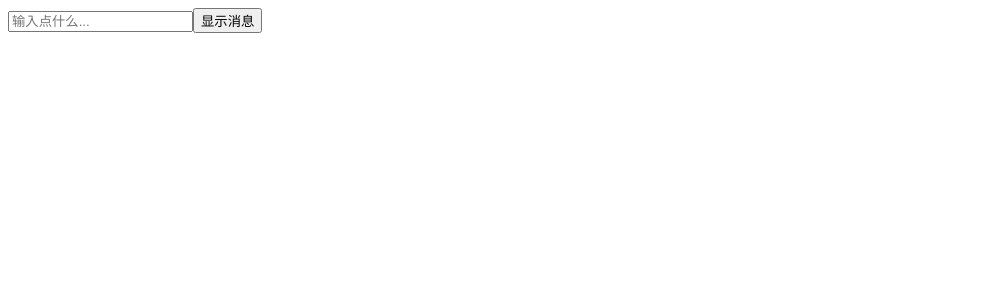
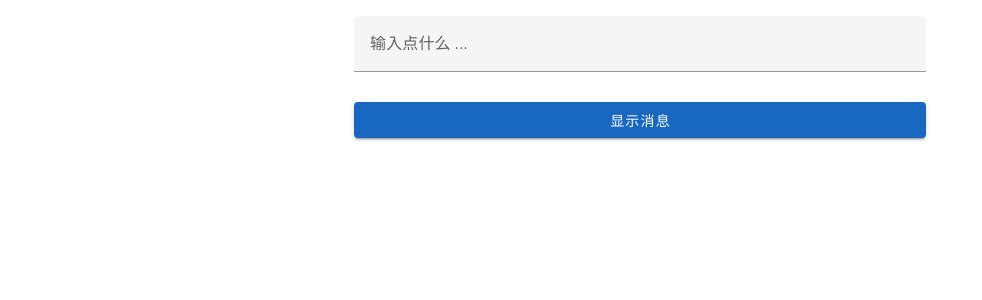
Before and after one commit to mooncat126/vue3-playwrite, a Vue app in the folder vue3-playwright-demo/: page / in a window 1280 px wide. Shown: the top 300 px of the page, without its empty margins (0-982 px from the left). Built offline with nearby package versions, Linux system fonts and the light colour scheme.

Commit message:
feature: install vuetify ui and rewrite components

```diff
--- a/vue3-playwright-demo/package.json
+++ b/vue3-playwright-demo/package.json
@@ -10,10 +10,12 @@
     "lint": "vue-cli-service lint"
   },
   "dependencies": {
+    "@mdi/font": "^7.4.47",
     "axios": "^1.7.9",
     "core-js": "^3.8.3",
     "vue": "^3.2.13",
-    "vue-router": "^4.5.0"
+    "vue-router": "^4.5.0",
+    "vuetify": "^3.7.11"
   },
   "devDependencies": {
     "@babel/core": "^7.12.16",
--- a/vue3-playwright-demo/src/components/HelloWorld.vue
+++ b/vue3-playwright-demo/src/components/HelloWorld.vue
@@ -1,17 +1,40 @@
 <template>
-  <div>
-    <input type="text" v-model="message" placeholder="输入点什么..." />
-    <button @click="showMessage">显示消息</button>
-    <p v-if="displayedMessage">消息：{{ displayedMessage }}</p>
-  </div>
+  <v-container>
+    <v-row justify="center">
+      <v-col cols="12" md="6">
+        <!-- 输入框 -->
+        <v-text-field
+          v-model="message"
+          label="输入点什么 ..."
+          outlined
+          clearable
+        ></v-text-field>
+
+        <!-- 按钮 -->
+        <v-btn
+          color="primary"
+          class="mt-2"
+          block
+          @click="showMessage"
+        >
+          显示消息
+        </v-btn>
+
+        <!-- 显示消息 -->
+        <v-alert v-if="displayedMessage" type="info" class="mt-3">
+          消息：{{ displayedMessage }}
+        </v-alert>
+      </v-col>
+    </v-row>
+  </v-container>
 </template>
 
 <script setup>
-import { ref } from 'vue';
+import { ref } from "vue";
 
 // 定义响应式变量
-const message = ref('');
-const displayedMessage = ref('');
+const message = ref("");
+const displayedMessage = ref("");
 
 // 定义方法
 const showMessage = () => {
--- a/vue3-playwright-demo/src/components/UserProfile.vue
+++ b/vue3-playwright-demo/src/components/UserProfile.vue
@@ -1,11 +1,50 @@
 <template>
-  <div v-if="user">
-    <h1>{{ user.name }}</h1>
-    <p>Email: {{ user.email }}</p>
-  </div>
-  <div v-else>
-    <p>Loading user...</p>
-  </div>
+  <v-container>
+    <!-- 加载中 -->
+    <v-row justify="center" v-if="loading">
+      <v-col cols="12" md="6" class="text-center">
+        <v-progress-circular indeterminate color="primary" size="50"></v-progress-circular>
+        <p class="mt-2">Loading...</p>
+      </v-col>
+    </v-row>
+
+    <!-- 用户信息 -->
+    <v-row justify="center" v-else-if="user">
+      <v-col cols="12" md="6">
+        <v-card class="pa-4" elevation="3">
+          <v-card-title class="text-h5 font-weight-bold d-flex align-center">
+            <v-icon class="mr-2" color="primary" size="24">mdi-account</v-icon>
+            {{ user.name }}
+          </v-card-title>
+
+          <v-card-subtitle class="d-flex align-center">
+            <v-icon class="mr-2" color="primary" size="24">mdi-email</v-icon>
+            {{ user.email }}
+          </v-card-subtitle>
+
+          <v-card-text>
+            <p>Got Email and Username from API</p>
+          </v-card-text>
+
+          <v-card-actions>
+            <v-btn color="primary" @click="fetchUser">
+              Reload
+            </v-btn>
+          </v-card-actions>
+        </v-card>
+      </v-col>
+    </v-row>
+
+    <!-- 错误提示 -->
+    <v-row justify="center" v-if="errorMessage">
+      <v-col cols="12" md="6">
+        <v-alert type="error" class="mt-3">
+          <v-icon class="mr-2" color="error" size="24">mdi-alert-circle</v-icon>
+          Error: {{ errorMessage }}
+        </v-alert>
+      </v-col>
+    </v-row>
+  </v-container>
 </template>
 
 <script setup>
@@ -13,18 +52,25 @@ import { ref, onMounted } from 'vue';
 import axios from 'axios';
 
 const user = ref(null);
+const loading = ref(true);
+const errorMessage = ref("");
 
 // 获取用户信息的异步函数
 const fetchUser = async () => {
+  loading.value = true;
+  errorMessage.value = "";
+
   try {
     const response = await axios.get('/api/user');
     user.value = response.data;
   } catch (error) {
     console.error('Failed to load user:', error);
-    user.value = { name: 'Error', email: 'N/A' };
+    errorMessage.value = "Failed to fetch user data. Please try again.";
+  } finally {
+    loading.value = false;
   }
 };
 
-// 在组件挂载后调用 API
+// 组件挂载后调用 API
 onMounted(fetchUser);
 </script>
--- a/vue3-playwright-demo/src/main.js
+++ b/vue3-playwright-demo/src/main.js
@@ -1,7 +1,9 @@
 import { createApp } from 'vue';
 import App from './App.vue';
 import router from './router/index.ts'
+import vuetify from './plugins/vuetify.ts';
 
 const app = createApp(App);
 app.use(router);
+app.use(vuetify);
 app.mount('#app');
--- /dev/null
+++ b/vue3-playwright-demo/src/plugins/vuetify.ts
@@ -0,0 +1,16 @@
+// src/plugins/vuetify.ts
+import 'vuetify/styles' // 确保引入 Vuetify 样式
+import { createVuetify } from 'vuetify'
+import '@mdi/font/css/materialdesignicons.css'
+
+
+// 手动导入所有组件
+import * as components from 'vuetify/components'
+import * as directives from 'vuetify/directives'
+
+const vuetify = createVuetify({
+  components,
+  directives
+})
+
+export default vuetify
--- /dev/null
+++ b/vue3-playwright-demo/src/plugins/webfontloader.ts
@@ -0,0 +1,15 @@
+/**
+ * plugins/webfontloader.js
+ *
+ * webfontloader documentation: https://github.com/typekit/webfontloader
+ */
+
+export async function loadFonts () {
+  const webFontLoader = await import(/* webpackChunkName: "webfontloader" */'webfontloader')
+
+  webFontLoader.load({
+    google: {
+      families: ['Roboto:100,300,400,500,700,900&display=swap'],
+    },
+  })
+}
--- /dev/null
+++ b/vue3-playwright-demo/vite.config.ts
@@ -0,0 +1,35 @@
+import { defineConfig } from 'vite'
+import vue from '@vitejs/plugin-vue'
+import vuetify from 'vite-plugin-vuetify'
+
+const path = require('path')
+
+// https://vitejs.dev/config/
+export default defineConfig({
+  plugins: [
+    vue(),
+    // https://github.com/vuetifyjs/vuetify-loader/tree/next/packages/vite-plugin
+    vuetify({
+      autoImport: true,
+    }),
+  ],
+  define: { 'process.env': {} },
+  resolve: {
+    alias: {
+      '@': path.resolve(__dirname, 'src'),
+    },
+  },
+  /* remove the need to specify .vue files https://vitejs.dev/config/#resolve-extensions
+  resolve: {
+    extensions: [
+      '.js',
+      '.json',
+      '.jsx',
+      '.mjs',
+      '.ts',
+      '.tsx',
+      '.vue',
+    ]
+  },
+  */
+})
```
Also changed, not shown: vue3-playwright-demo/index.html (added, +16 -0 lines), vue3-playwright-demo/server.js (+5 -3 lines), vue3-playwright-demo/src/views/HomeView.vue (added, +18 -0 lines), vue3-playwright-demo/src/assets/logo.svg (added), 1 other file (tests, documents, lock files or other folders).
